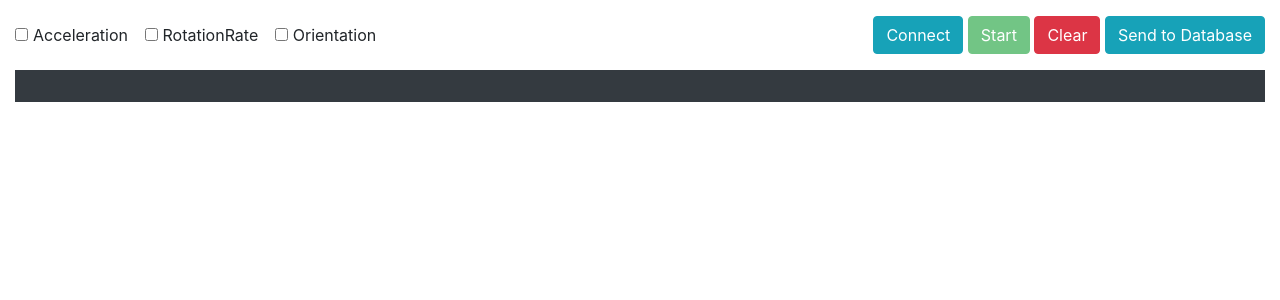
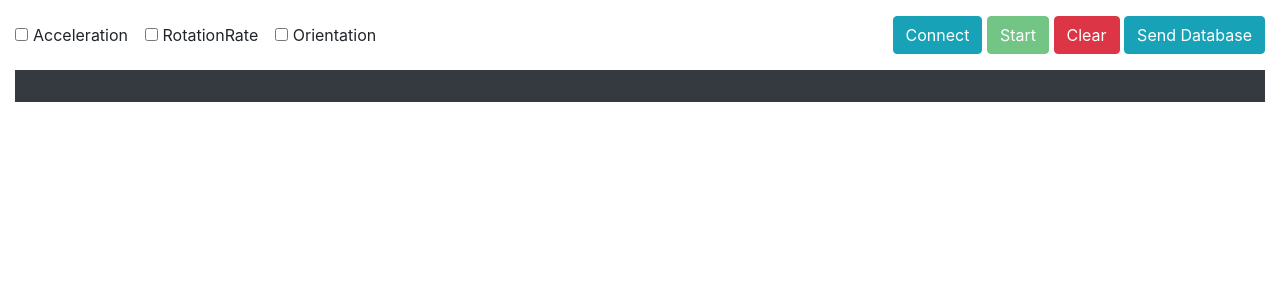
Before and after one commit to Topik14/Filip, a Python web app: template templates/index.html in a window 1280 px wide. Shown: the part 56-356 px from the top of the page. Run offline with Jinja, Linux system fonts and the light colour scheme; the template is opened without the code that fills it, so the values that code supplies are empty; some libraries are stand-ins or nearby versions.

Commit message:
send button

```diff
--- a/templates/index.html
+++ b/templates/index.html
@@ -92,7 +92,7 @@
                 <button id="connection-btn" class="btn btn-info">Connect</button>
                 <button id="control-btn" class="btn btn-success" disabled>Start</button>
                 <button id="clear-btn" class="btn btn-danger">Clear</button>
-                <button id="send-btn" class="btn btn-info">Send to Database</button>
+                <button id="send-btn" class="btn btn-info">Send Database</button>
 
             </div>
         </div>
```
